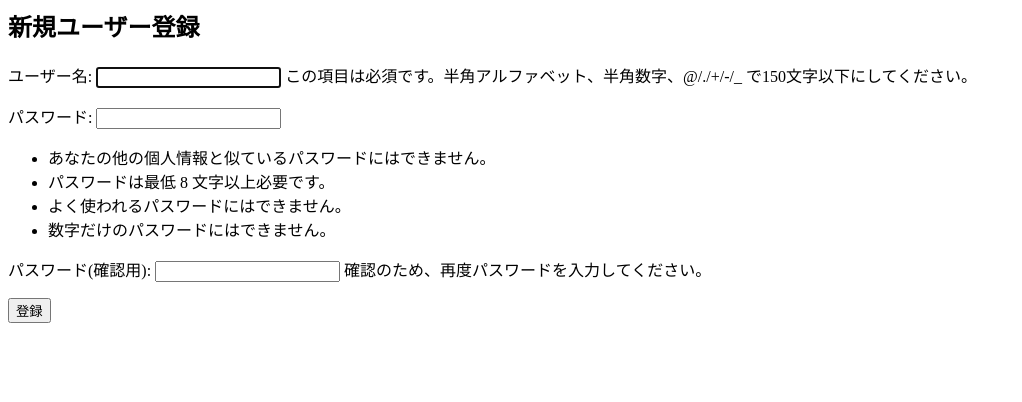
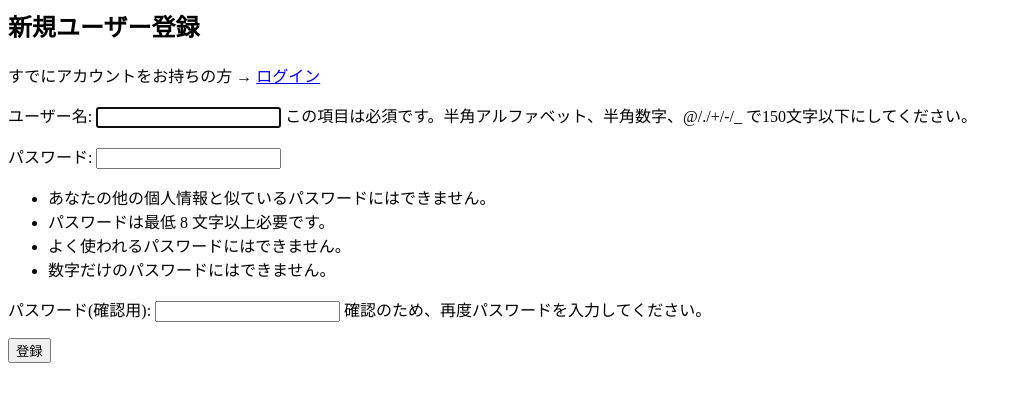
Before and after one commit to seika-okamoto/hikkoshi-todo, a Django app: template accounts/templates/accounts/signup.html in a window 1280 px wide. Shown: the top 402 px of the page, without its empty margins (0-1022 px from the left). Run offline with Django 5.2, Linux system fonts and the light colour scheme; the template is opened without the code that fills it: values that come from a table or form of the project are taken from there, others are empty; parts of the project's set-up code (start-up, migrations or seed data) failed here and were passed over.

Commit message:
新規登録画面とログイン画面のリンク追加・トップページをtodoにリダイレクト

```diff
--- a/accounts/templates/accounts/login.html
+++ b/accounts/templates/accounts/login.html
@@ -1,10 +1,16 @@
 <h2>ログイン画面</h2>
+
 <form method="post">
+  <p>アカウントをお持ちでない方はこちら → <a href="{% url 'accounts:signup' %}">新規登録</a></p>
+
   {% csrf_token %}
+
   <label for="username">ユーザー名:</label>
   <input type="text" name="username"><br>
+
   <label for="password">パスワード:</label>
   <input type="password" name="password"><br>
+
   <input type="submit" value="ログイン">
 </form>
 
--- a/accounts/templates/accounts/signup.html
+++ b/accounts/templates/accounts/signup.html
@@ -1,5 +1,7 @@
 <h2>新規ユーザー登録</h2>
 <form method="post">
+    <p>すでにアカウントをお持ちの方 → <a href="{% url 'accounts:login' %}">ログイン</a></p>
+
   {% csrf_token %}
   {{ form.as_p }}
   <input type="submit" value="登録">
```
